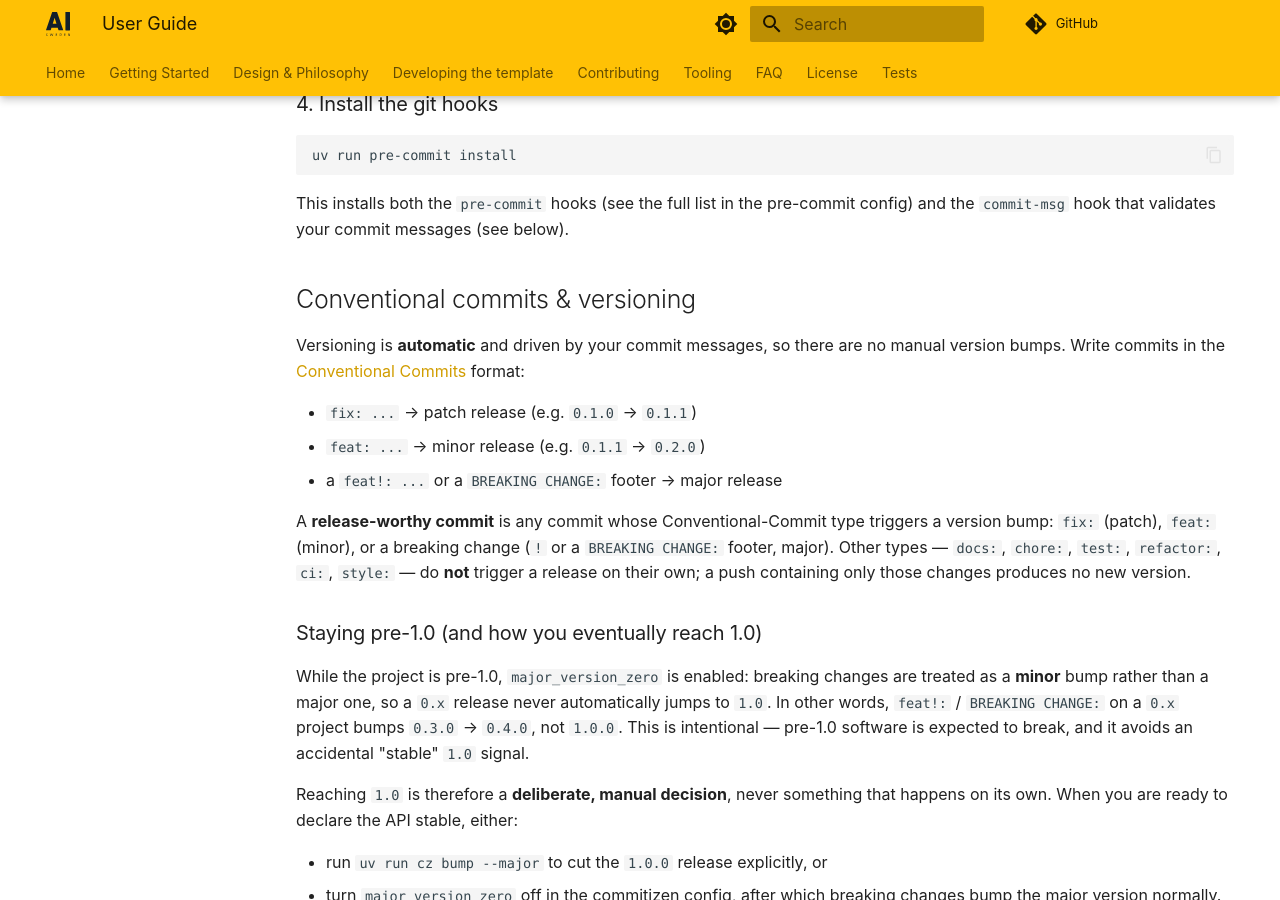
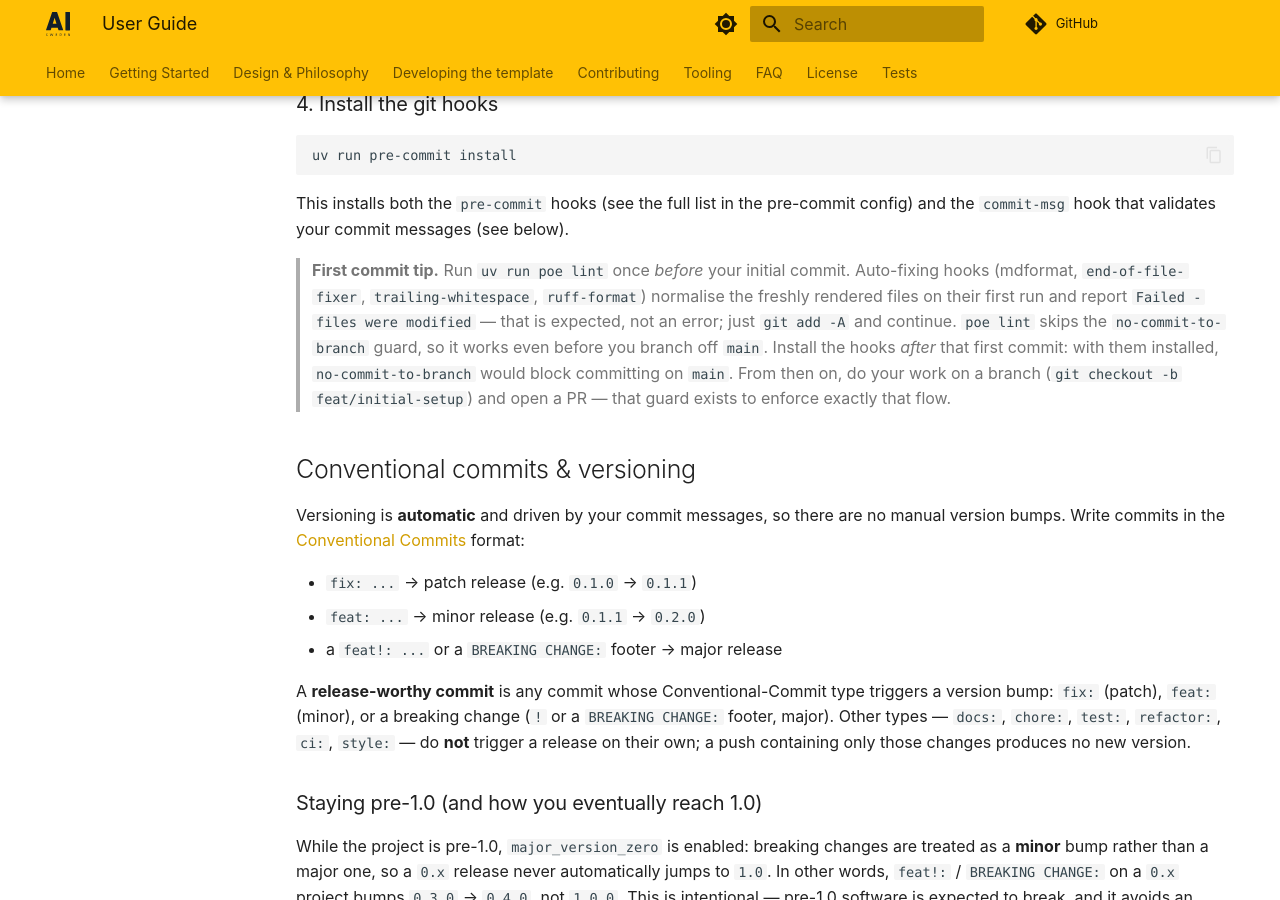
Before and after one commit to aidotse/pymaxq, an MkDocs documentation site: the page built from docs/user-guide.md, in a window 1280 px wide and 900 px high, scrolled down 1847 px. Built offline with MkDocs 1.6.1 and Material for MkDocs 9.7.7, drawn with Linux system fonts in a browser that asks for light colours; comment, search, counter and statistics services are not loaded.

Commit message:
docs: run poe lint before initial commit, branch off after
The freshly rendered project is not auto-fixer-clean on first commit
(mdformat --wrap 120 reflows prose whose width depends on the chosen
package_name, plus end-of-file/trailing-whitespace/ruff-format normalise
newly generated files). Reorder the post-copy "Next steps" so `poe lint`
runs the auto-fixers -- skipping the no-commit-to-branch guard -- before
the initial commit, keep `pre-commit install` after that commit (so the
guard doesn't block committing on main), and add an explicit
`git checkout -b` so the user's next commit lands on a branch as the
guard intends. Document the same flow in user-guide.md step 4.

Co-Authored-By: Claude Opus 4.8 (1M context) <noreply@anthropic.com>

```diff
--- a/docs/user-guide.md
+++ b/docs/user-guide.md
@@ -80,6 +80,13 @@ uv run pre-commit install
 
 This installs both the `pre-commit` hooks (see the full list in the pre-commit config) and the `commit-msg` hook that
 validates your commit messages (see below).
+
+> **First commit tip.** Run `uv run poe lint` once *before* your initial commit. Auto-fixing hooks (mdformat,
+> `end-of-file-fixer`, `trailing-whitespace`, `ruff-format`) normalise the freshly rendered files on their first run and
+> report `Failed - files were modified` — that is expected, not an error; just `git add -A` and continue. `poe lint`
+> skips the `no-commit-to-branch` guard, so it works even before you branch off `main`. Install the hooks *after* that
+> first commit: with them installed, `no-commit-to-branch` would block committing on `main`. From then on, do your work
+> on a branch (`git checkout -b feat/initial-setup`) and open a PR — that guard exists to enforce exactly that flow.
 
 ## Conventional commits & versioning
 
```
Also changed, not shown: copier.yml (+6 -2 lines).
